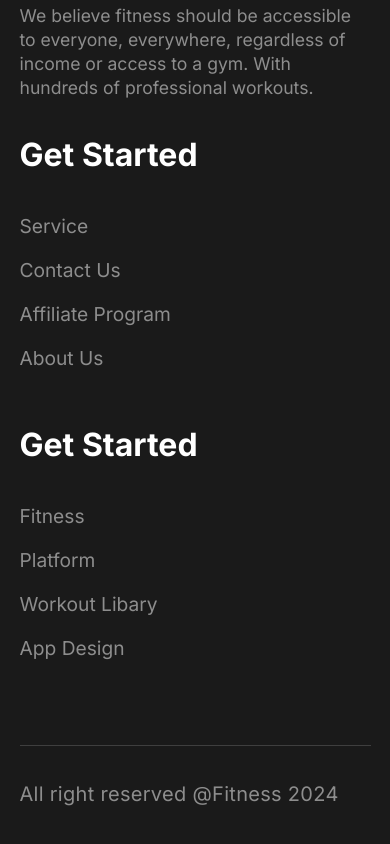
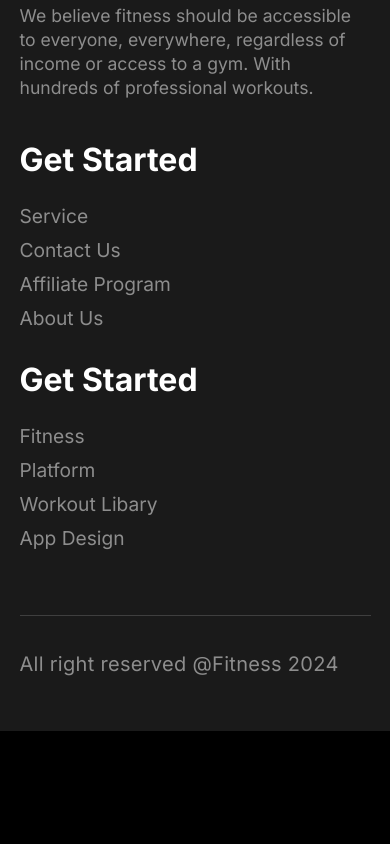
Before and after one commit to shrabonkundu1/Assignment-2, a plain HTML site: page index.html in a window 390 px wide. Shown: the part 8770-9614 px from the top of the page. After the commit the page ends 9501 px from the top, so only its background shows below. Drawn offline with Linux system fonts and the light colour scheme; a web font is replaced by a local one.

Commit message:
Mobile responsive bug solving

```diff
--- a/styles/responsive.css
+++ b/styles/responsive.css
@@ -376,16 +376,28 @@
         grid-template-columns: repeat(1, 1fr);
         margin: 0 auto;
         width: 90%;
-        gap: 35px;
+        gap: 20px;
     }
 
     .footer-contact {
         margin-left: 0;
     }
 
+    .footer-contact  h4{
+        margin-bottom: 25px;
+    }
+
+    .footer-contact p{
+        margin-bottom: 10px;
+    }
+
     .footer-content p {
         font-size: 1.1rem;
         margin-bottom: 0;
+    }
+
+    .footer-content {
+        margin-bottom: 20px;
     }
 
     .last-footer {
@@ -397,7 +409,7 @@
     }
 
     .footer-section hr {
-        margin-top: 65px;
+        margin-top: 55px;
         width: 90%;
     }
 
```
